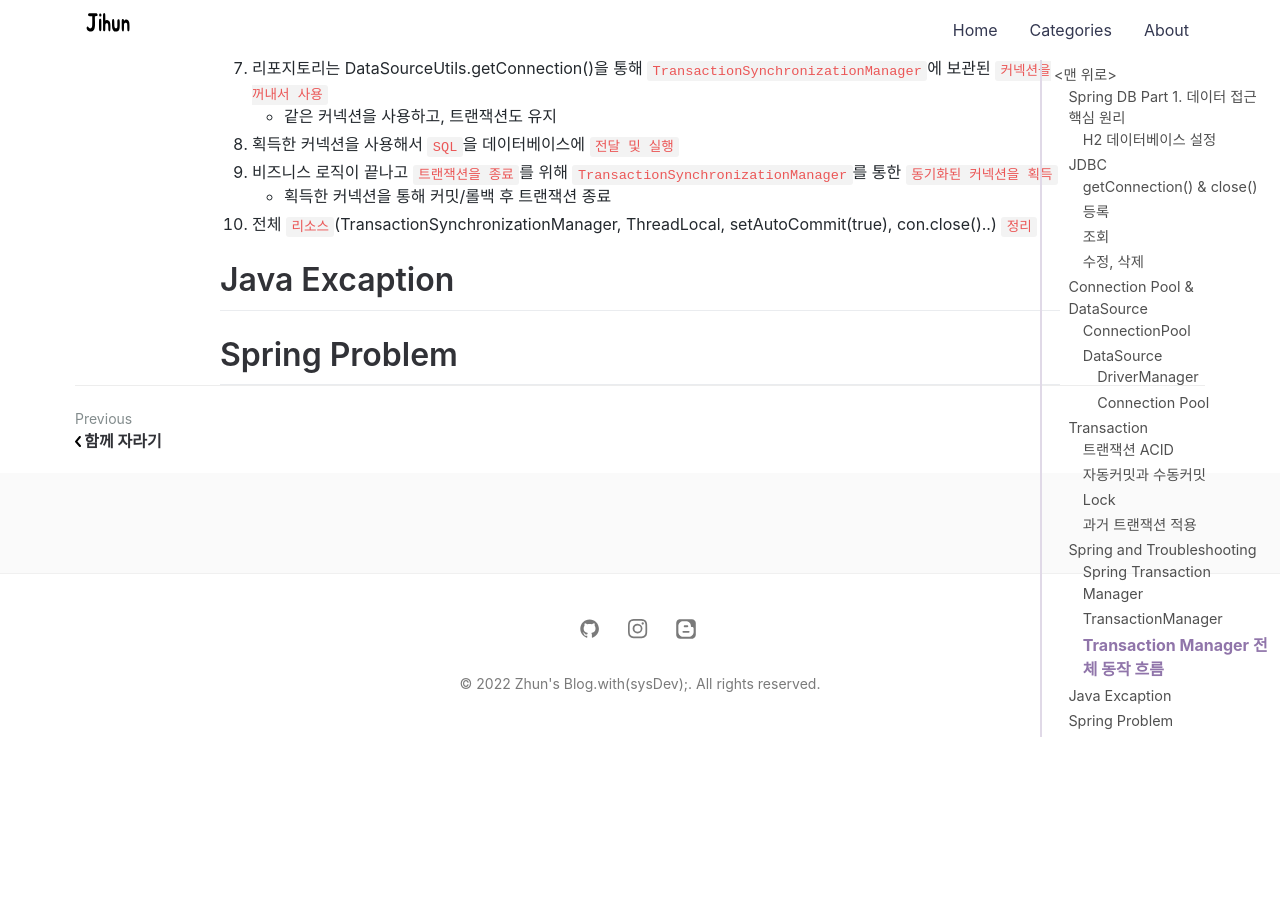
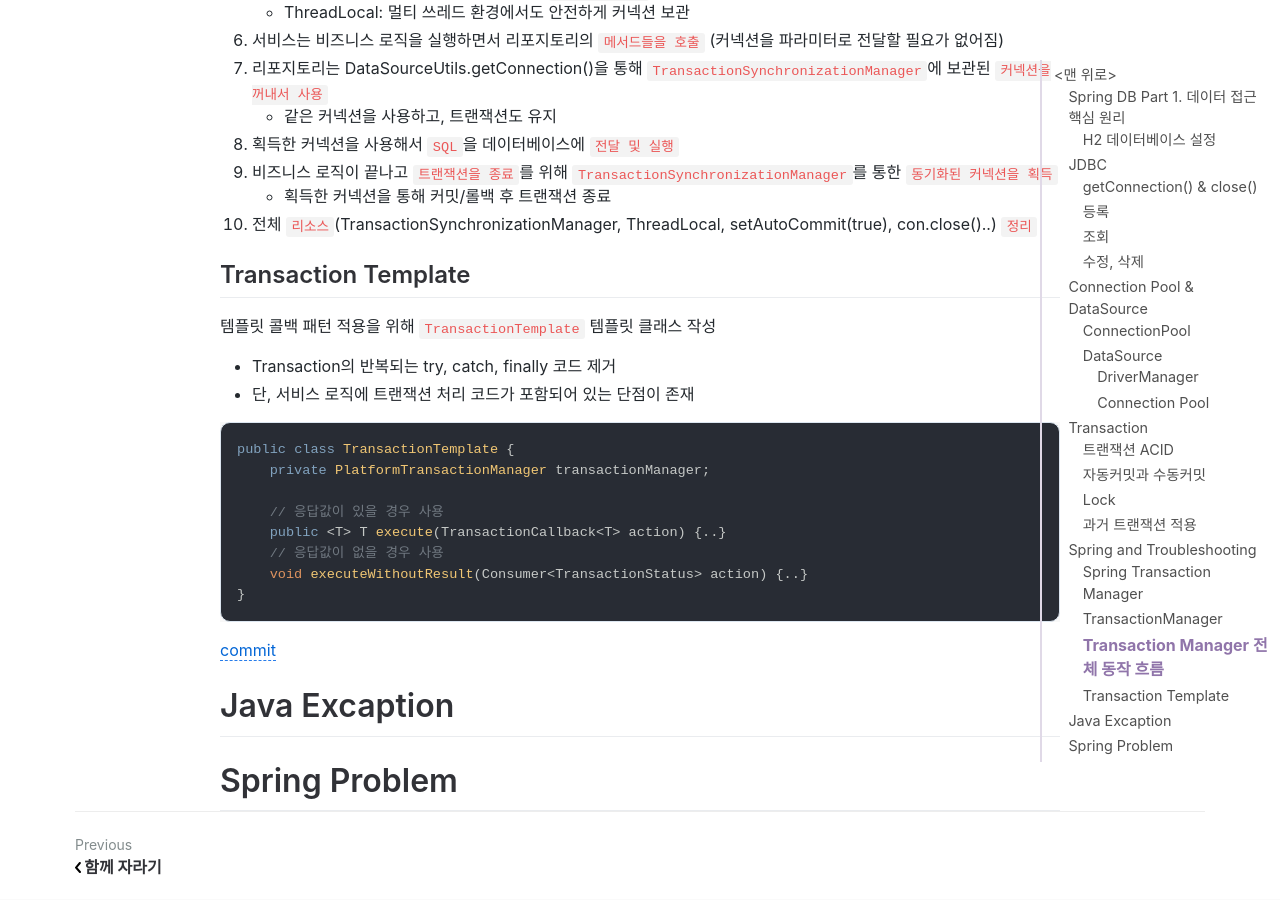
Before and after one commit to jihunparkme/jihunparkme.github.io, a Jekyll site: the page built from _posts/2022-08-08-Spring-DB-Part1.md, in a window 1280 px wide and 900 px high, scrolled down 12534 px. Built offline with Jekyll 4.4.1, drawn with Linux system fonts in a browser that asks for light colours; nearby versions of some CDN libraries; comment, search, counter and statistics services are not loaded; before the commit the page ends 13273 px from its top, so only the background shows below that; some of the changed text lies outside the part shown.

Commit message:
[Spring & Transaction] TransactionTemplate

````diff
--- a/_posts/2022-08-08-Spring-DB-Part1.md
+++ b/_posts/2022-08-08-Spring-DB-Part1.md
@@ -540,6 +540,24 @@ private void close(Connection con, Statement stmt, ResultSet rs) {
     - 획득한 커넥션을 통해 커밋/롤백 후 트랜잭션 종료
 10. 전체 `리소스`(TransactionSynchronizationManager, ThreadLocal, setAutoCommit(true), con.close()..) `정리`
 
+## Transaction Template
+
+템플릿 콜백 패턴 적용을 위해 `TransactionTemplate` 템플릿 클래스 작성
+- Transaction의 반복되는 try, catch, finally 코드 제거
+- 단, 서비스 로직에 트랜잭션 처리 코드가 포함되어 있는 단점이 존재
+
+```java
+public class TransactionTemplate {
+    private PlatformTransactionManager transactionManager;
+
+    // 응답값이 있을 경우 사용
+    public <T> T execute(TransactionCallback<T> action) {..}
+    // 응답값이 없을 경우 사용
+    void executeWithoutResult(Consumer<TransactionStatus> action) {..}
+}
+```
+
+[commit](https://github.com/jihunparkme/Inflearn-Spring-DB/commit/2f35347a20031d957e86c5af1281675344b12859)
 
 # Java Excaption
 
````
